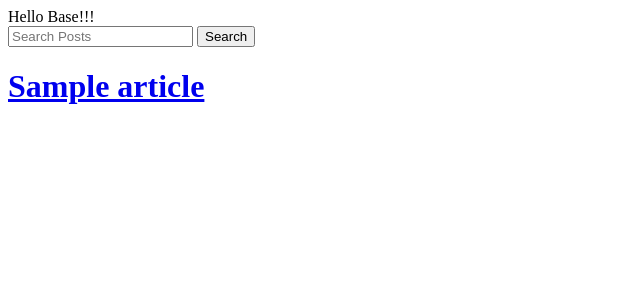
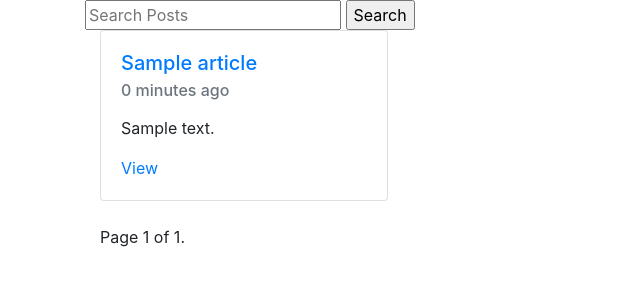
Before and after one commit to Stikerz/Blog, a Django app: page /articles/article_list/ in a window 1280 px wide. Shown: the top 300 px of the page, without its empty margins (0-640 px from the left). Run offline with Django 3.2, Linux system fonts and the light colour scheme; a user stored in the database is signed in; tables that the repository leaves empty hold one stand-in row (values such as "Sample post"); some libraries are stand-ins or nearby versions.

Commit message:
Setup Static Files: CSS and Javascript
    - Add pagination to article list view
    - setup Bootstrap v4 in project
    - Add bootstrap cards to article list for appeal

```diff
--- a/articles/views.py
+++ b/articles/views.py
@@ -1,6 +1,7 @@
 from django.shortcuts import render, get_object_or_404, redirect
 from django.http import HttpResponseRedirect, Http404
 from django.contrib.contenttypes.models import ContentType
+from django.core.paginator import Paginator, EmptyPage, PageNotAnInteger
 
 from .models import Article
 from .forms import ArticleForm
@@ -73,16 +74,22 @@ def article_delete(request, slug):
 def article_list(request):
     if request.user.is_authenticated:
         template = 'articles/article_list.html'
-        object_list = Article.objects.all()
-
+        query_set = Article.objects.all().order_by('-updated')
         query = request.GET.get("query")
         if query:
-            object_list = object_list.filter(title__icontains=query)
+            query_set = query_set.filter(title__icontains=query)
+        paginator = Paginator(query_set, 5)
+        page = request.GET.get('page')
+        object_list = paginator.get_page(page)
         context = {'object_list': object_list}
 
         return render(request, template, context)
     else:
         raise Http404("Page cannot be found")
+
+
+
+
 
 def article_detail(request, slug):
     if request.user.is_authenticated:
--- a/pressford/urls.py
+++ b/pressford/urls.py
@@ -15,6 +15,8 @@ Including another URLconf
 """
 from django.contrib import admin
 from django.urls import path, include
+from django.conf import settings
+from django.conf.urls.static import static
 
 from . import views
 from accounts.views import login_view,logout_view,register_view
@@ -31,3 +33,6 @@ urlpatterns = [
     path('logout/', logout_view, name='logout'),
     path('', login_view, name='login'),
 ]
+
+if settings.DEBUG:
+    urlpatterns += static(settings.STATIC_URL, document_root=settings.STATIC_ROOT)
--- a/pressford/wsgi.py
+++ b/pressford/wsgi.py
@@ -11,6 +11,8 @@ import os
 
 from django.core.wsgi import get_wsgi_application
 
-os.environ.setdefault("DJANGO_SETTINGS_MODULE", "pressford.settings")
+# os.environ.setdefault("DJANGO_SETTINGS_MODULE", "pressford.settings")
+
+os.environ['DJANGO_SETTINGS_MODULE'] = 'pressford.settings'
 
 application = get_wsgi_application()
--- a/templates/articles/article_list.html
+++ b/templates/articles/article_list.html
@@ -7,10 +7,42 @@
 <input type="submit" value="Search"/>
 
 </form>
+    <div class="col-md-12">
+{% for obj in object_list %}
 
-{% for obj in object_list %}
-    <h1><a href="{% url 'articles:article_detailed_view' slug=obj.slug %}" >
-        {{ obj.title }}</a></h1>
+
+
+    <div class="card" style="width: 18rem;">
+  <div class="card-body">
+    <h5 class="card-title"><a href="{% url 'articles:article_detailed_view' slug=obj.slug %}" >
+        {{ obj.title }}</a></h5>
+    <h6 class="card-subtitle mb-2 text-muted">{{ obj.updated | timesince }} ago
+    </h6>
+    <p class="card-text">{{ obj.body | linebreaks | truncatechars:60 }}</p>
+    <a href=""{% url 'articles:article_detailed_view' slug=obj.slug %}""
+        class="card-link">View</a>
+{#    <a href="#" class="card-link">Another link</a>#}
+  </div>
+</div><br/>
+
 {% endfor %}
 
-{% endblock %}
+    <div class="pagination">
+    <span class="step-links">
+        {% if object_list.has_previous %}
+            <a href="?page=1">&laquo; first</a>
+            <a href="?page={{ object_list.previous_page_number }}">previous</a>
+        {% endif %}
+
+        <span class="current">
+            Page {{ object_list.number }} of {{ object_list.paginator.num_pages }}.
+        </span>
+
+        {% if object_list.has_next %}
+            <a href="?page={{ object_list.next_page_number }}">next</a>
+            <a href="?page={{ object_list.paginator.num_pages }}">last &raquo;</a>
+        {% endif %}
+    </span>
+</div>
+ </div>
+{% endblock content%}
--- a/templates/base.html
+++ b/templates/base.html
@@ -1,12 +1,28 @@
+{% load static %}
+
 <!DOCTYPE html>
 <html lang="en">
 <head>
     <meta charset="UTF-8">
-    <title>Article</title>
+    <title>{% block head_title %} Article{% endblock head_title %}</title>
+
+    <!-- Latest compiled and minified CSS -->
+<link href="https://stackpath.bootstrapcdn.com/bootstrap/4.1.0/css/bootstrap.min.css" rel="stylesheet" integrity="sha384-9gVQ4dYFwwWSjIDZnLEWnxCjeSWFphJiwGPXr1jddIhOegiu1FwO5qRGvFXOdJZ4" crossorigin="anonymous">
+
+    <link href="{% static 'css/bootstrap.min.css' %}" rel="stylesheet">
+    <style>
+
+    {% block style %}{% endblock style %}
+</style>
+
 </head>
 <body>
-Hello Base!!!
+<div class="container">
 {% block content %}
-{% endblock %}
+{% endblock content %}
+</div>
+
+<!-- Latest compiled and minified JavaScript -->
+<script src="https://stackpath.bootstrapcdn.com/bootstrap/4.1.0/js/bootstrap.min.js" integrity="sha384-uefMccjFJAIv6A+rW+L4AHf99KvxDjWSu1z9VI8SKNVmz4sk7buKt/6v9KI65qnm" crossorigin="anonymous"></script>
 </body>
 </html>
```
Also changed, not shown: pressford/settings.py (+7 -2 lines), templates/articles/article_detail.html (+19 -6 lines).
